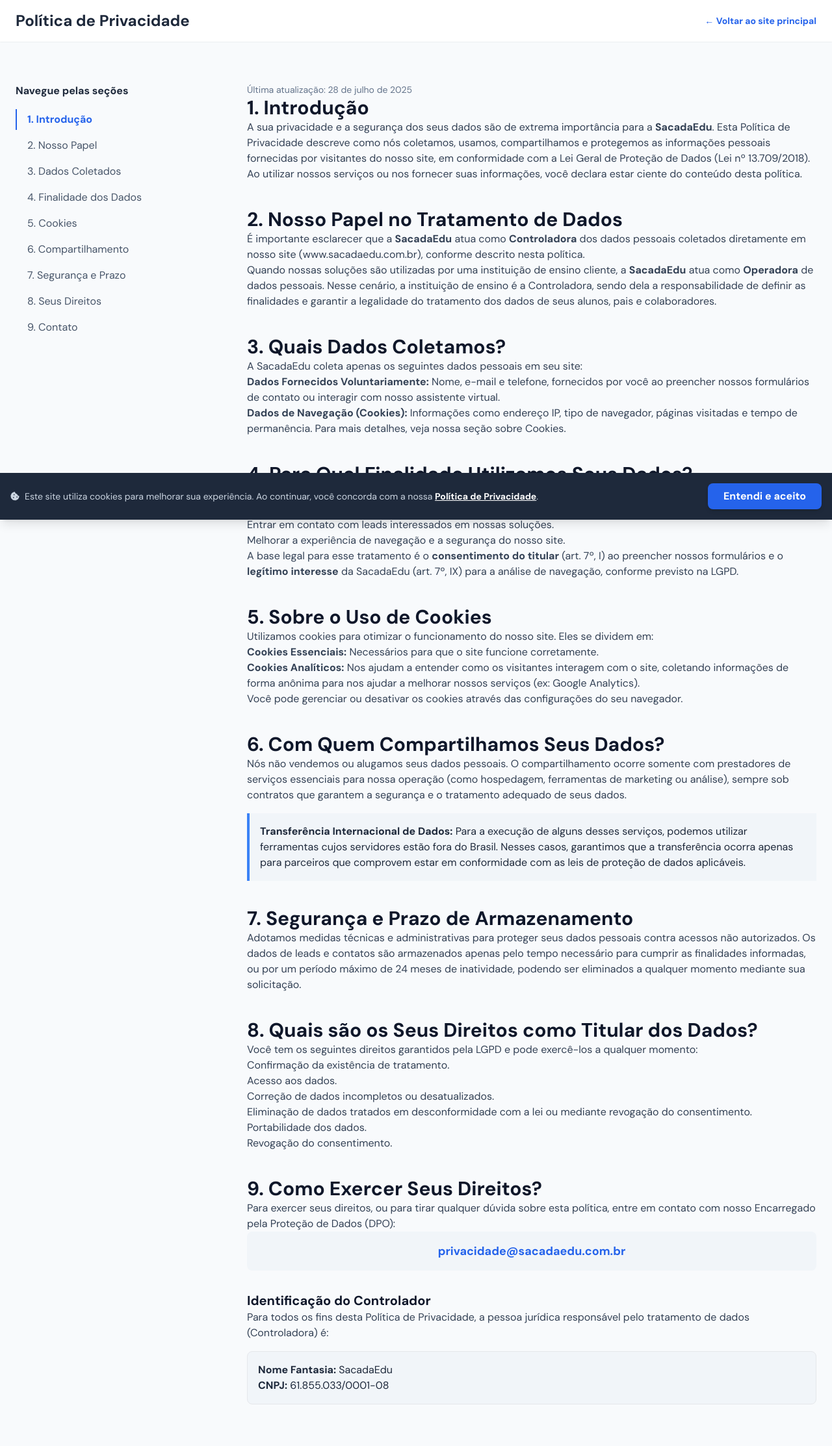
After one commit to andrehsilva/sacadaedu, a Flask app: page /politica-de-privacidade in a window 1280 px wide. The commit adds this page. Shown: the whole page at 65% size. Run offline with Flask 3, Linux system fonts and the light colour scheme; some libraries are stand-ins or nearby versions.

Commit message:
politica de privacidade

```diff
--- a/app.py
+++ b/app.py
@@ -108,6 +108,13 @@ def chat_demo():
     """Renderiza a página de demonstração do chat."""
     return render_template('chat.html')
 
+# ================================================================
+@app.route('/politica-de-privacidade')
+def privacy_policy():
+    """Renderiza a página de Política de Privacidade."""
+    return render_template('politica-de-privacidade.html')
+
+
 # 5. Ponto de Entrada para rodar a aplicação (sem o db.create_all())
 if __name__ == '__main__':
     app.run(debug=True)
--- /dev/null
+++ b/templates/politica-de-privacidade.html
@@ -0,0 +1,210 @@
+<!DOCTYPE html>
+<html lang="pt-br" class="scroll-smooth">
+<head>
+    <meta charset="UTF-8">
+    <meta name="viewport" content="width=device-width, initial-scale=1.0">
+    <title>Política de Privacidade - SacadaEdu</title>
+
+    <script src="https://cdn.tailwindcss.com"></script>
+    <link rel="preconnect" href="https://fonts.googleapis.com">
+    <link rel="preconnect" href="https://fonts.gstatic.com" crossorigin>
+    <link href="https://fonts.googleapis.com/css2?family=DM+Sans:wght@400;500;700&display=swap" rel="stylesheet">
+    <link rel="stylesheet" href="https://cdnjs.cloudflare.com/ajax/libs/font-awesome/6.4.0/css/all.min.css">
+
+    <script>
+        tailwind.config = {
+            theme: {
+                extend: {
+                    colors: {
+                        primary: { 50: '#eff6ff', 100: '#dbeafe', 200: '#bfdbfe', 300: '#93c5fd', 400: '#60a5fa', 500: '#3b82f6', 600: '#2563eb', 700: '#1d4ed8', 800: '#1e40af', 900: '#1e3a8a' },
+                    },
+                    fontFamily: {
+                        sans: ['DM Sans', 'sans-serif'],
+                    },
+                }
+            }
+        }
+    </script>
+    <style>
+        .section-link.active {
+            color: #2563eb;
+            font-weight: 700;
+            border-left-color: #2563eb;
+        }
+    </style>
+</head>
+<body class="bg-slate-50 font-sans text-slate-700">
+
+    <header class="bg-white shadow-sm sticky top-0 z-20">
+        <div class="container mx-auto px-6 py-4 flex justify-between items-center">
+            <h1 class="text-2xl font-bold text-slate-800">Política de Privacidade</h1>
+            <a href="{{ url_for('home') }}" class="text-sm font-semibold text-primary-600 hover:text-primary-800 transition-colors">&larr; Voltar ao site principal</a>
+        </div>
+    </header>
+
+    <div class="container mx-auto px-6 py-12 md:py-16">
+        <div class="flex flex-col lg:flex-row gap-12 lg:gap-16">
+
+            <aside class="w-full lg:w-1/4 lg:sticky lg:top-28 self-start">
+                <nav>
+                    <h3 class="font-bold text-slate-800 mb-4">Navegue pelas seções</h3>
+                    <ul id="toc" class="space-y-2">
+                        <li><a href="#introducao" class="section-link block text-slate-600 hover:text-primary-600 transition-colors border-l-2 border-transparent pl-4 py-1">1. Introdução</a></li>
+                        <li><a href="#papeis" class="section-link block text-slate-600 hover:text-primary-600 transition-colors border-l-2 border-transparent pl-4 py-1">2. Nosso Papel</a></li>
+                        <li><a href="#dados-coletados" class="section-link block text-slate-600 hover:text-primary-600 transition-colors border-l-2 border-transparent pl-4 py-1">3. Dados Coletados</a></li>
+                        <li><a href="#finalidade" class="section-link block text-slate-600 hover:text-primary-600 transition-colors border-l-2 border-transparent pl-4 py-1">4. Finalidade dos Dados</a></li>
+                        <li><a href="#cookies" class="section-link block text-slate-600 hover:text-primary-600 transition-colors border-l-2 border-transparent pl-4 py-1">5. Cookies</a></li>
+                        <li><a href="#compartilhamento" class="section-link block text-slate-600 hover:text-primary-600 transition-colors border-l-2 border-transparent pl-4 py-1">6. Compartilhamento</a></li>
+                        <li><a href="#seguranca" class="section-link block text-slate-600 hover:text-primary-600 transition-colors border-l-2 border-transparent pl-4 py-1">7. Segurança e Prazo</a></li>
+                        <li><a href="#seus-direitos" class="section-link block text-slate-600 hover:text-primary-600 transition-colors border-l-2 border-transparent pl-4 py-1">8. Seus Direitos</a></li>
+                        <li><a href="#contato" class="section-link block text-slate-600 hover:text-primary-600 transition-colors border-l-2 border-transparent pl-4 py-1">9. Contato</a></li>
+                    </ul>
+                </nav>
+            </aside>
+
+            <main class="w-full lg:w-3/4 space-y-10 prose prose-slate max-w-none">
+                <section id="introducao">
+                    <p class="text-sm text-slate-500">Última atualização: 28 de julho de 2025</p>
+                    <h2 class="text-3xl font-bold text-slate-900">1. Introdução</h2>
+                    <p>A sua privacidade e a segurança dos seus dados são de extrema importância para a <strong>SacadaEdu</strong>. Esta Política de Privacidade descreve como nós coletamos, usamos, compartilhamos e protegemos as informações pessoais fornecidas por visitantes do nosso site, em conformidade com a Lei Geral de Proteção de Dados (Lei nº 13.709/2018).</p>
+                    <p>Ao utilizar nossos serviços ou nos fornecer suas informações, você declara estar ciente do conteúdo desta política.</p>
+                </section>
+
+                <section id="papeis">
+                    <h2 class="text-3xl font-bold text-slate-900">2. Nosso Papel no Tratamento de Dados</h2>
+                    <p>É importante esclarecer que a <strong>SacadaEdu</strong> atua como <strong>Controladora</strong> dos dados pessoais coletados diretamente em nosso site (www.sacadaedu.com.br), conforme descrito nesta política.</p>
+                    <p>Quando nossas soluções são utilizadas por uma instituição de ensino cliente, a <strong>SacadaEdu</strong> atua como <strong>Operadora</strong> de dados pessoais. Nesse cenário, a instituição de ensino é a Controladora, sendo dela a responsabilidade de definir as finalidades e garantir a legalidade do tratamento dos dados de seus alunos, pais e colaboradores.</p>
+                </section>
+
+                <section id="dados-coletados">
+                    <h2 class="text-3xl font-bold text-slate-900">3. Quais Dados Coletamos?</h2>
+                    <p>A SacadaEdu coleta apenas os seguintes dados pessoais em seu site:</p>
+                    <ul>
+                        <li><strong>Dados Fornecidos Voluntariamente:</strong> Nome, e-mail e telefone, fornecidos por você ao preencher nossos formulários de contato ou interagir com nosso assistente virtual.</li>
+                        <li><strong>Dados de Navegação (Cookies):</strong> Informações como endereço IP, tipo de navegador, páginas visitadas e tempo de permanência. Para mais detalhes, veja nossa seção sobre Cookies.</li>
+                    </ul>
+                </section>
+
+                <section id="finalidade">
+                    <h2 class="text-3xl font-bold text-slate-900">4. Para Qual Finalidade Utilizamos Seus Dados?</h2>
+                    <p>Os dados coletados no site da SacadaEdu são utilizados para:</p>
+                    <ul>
+                        <li>Responder a dúvidas e fornecer informações sobre nossos serviços.</li>
+                        <li>Entrar em contato com leads interessados em nossas soluções.</li>
+                        <li>Melhorar a experiência de navegação e a segurança do nosso site.</li>
+                    </ul>
+                    <p>A base legal para esse tratamento é o <strong>consentimento do titular</strong> (art. 7º, I) ao preencher nossos formulários e o <strong>legítimo interesse</strong> da SacadaEdu (art. 7º, IX) para a análise de navegação, conforme previsto na LGPD.</p>
+                </section>
+
+                <section id="cookies">
+                    <h2 class="text-3xl font-bold text-slate-900">5. Sobre o Uso de Cookies</h2>
+                     <p>Utilizamos cookies para otimizar o funcionamento do nosso site. Eles se dividem em:</p>
+                    <ul>
+                        <li><strong>Cookies Essenciais:</strong> Necessários para que o site funcione corretamente.</li>
+                        <li><strong>Cookies Analíticos:</strong> Nos ajudam a entender como os visitantes interagem com o site, coletando informações de forma anônima para nos ajudar a melhorar nossos serviços (ex: Google Analytics).</li>
+                    </ul>
+                    <p>Você pode gerenciar ou desativar os cookies através das configurações do seu navegador.</p>
+                </section>
+
+                <section id="compartilhamento">
+                    <h2 class="text-3xl font-bold text-slate-900">6. Com Quem Compartilhamos Seus Dados?</h2>
+                    <p>Nós não vendemos ou alugamos seus dados pessoais. O compartilhamento ocorre somente com prestadores de serviços essenciais para nossa operação (como hospedagem, ferramentas de marketing ou análise), sempre sob contratos que garantem a segurança e o tratamento adequado de seus dados.</p>
+                    <div class="mt-4 p-4 bg-slate-100 border-l-4 border-primary-500 text-slate-800">
+                        <strong class="font-bold">Transferência Internacional de Dados:</strong> Para a execução de alguns desses serviços, podemos utilizar ferramentas cujos servidores estão fora do Brasil. Nesses casos, garantimos que a transferência ocorra apenas para parceiros que comprovem estar em conformidade com as leis de proteção de dados aplicáveis.
+                    </div>
+                </section>
+
+                <section id="seguranca">
+                    <h2 class="text-3xl font-bold text-slate-900">7. Segurança e Prazo de Armazenamento</h2>
+                    <p>Adotamos medidas técnicas e administrativas para proteger seus dados pessoais contra acessos não autorizados. Os dados de leads e contatos são armazenados apenas pelo tempo necessário para cumprir as finalidades informadas, ou por um período máximo de 24 meses de inatividade, podendo ser eliminados a qualquer momento mediante sua solicitação.</p>
+                </section>
+
+                <section id="seus-direitos">
+                    <h2 class="text-3xl font-bold text-slate-900">8. Quais são os Seus Direitos como Titular dos Dados?</h2>
+                    <p>Você tem os seguintes direitos garantidos pela LGPD e pode exercê-los a qualquer momento:</p>
+                    <ul>
+                        <li>Confirmação da existência de tratamento.</li>
+                        <li>Acesso aos dados.</li>
+                        <li>Correção de dados incompletos ou desatualizados.</li>
+                        <li>Eliminação de dados tratados em desconformidade com a lei ou mediante revogação do consentimento.</li>
+                        <li>Portabilidade dos dados.</li>
+                        <li>Revogação do consentimento.</li>
+                    </ul>
+                </section>
+
+                <section id="contato">
+                    <h2 class="text-3xl font-bold text-slate-900">9. Como Exercer Seus Direitos?</h2>
+                    <p>Para exercer seus direitos, ou para tirar qualquer dúvida sobre esta política, entre em contato com nosso Encarregado pela Proteção de Dados (DPO):</p>
+                    <p class="text-center font-semibold text-lg bg-slate-100 p-4 rounded-lg">
+                        <a href="mailto:privacidade@sacadaedu.com.br" class="text-primary-600 hover:underline">privacidade@sacadaedu.com.br</a>
+                    </p>
+
+                    <h3 class="text-xl font-bold text-slate-900 mt-8">Identificação do Controlador</h3>
+                    <p>Para todos os fins desta Política de Privacidade, a pessoa jurídica responsável pelo tratamento de dados (Controladora) é:</p>
+                    <div class="mt-4 p-4 bg-slate-100 border rounded-lg text-slate-800">
+                        <p><strong>Nome Fantasia:</strong> SacadaEdu</p>
+                        <p><strong>CNPJ:</strong> 61.855.033/0001-08</p>
+                    </div>
+
+
+                </section>
+            </main>
+
+        </div>
+    </div>
+
+    <div id="consent-banner" class="fixed bottom-0 left-0 right-0 bg-slate-800 text-white p-4 shadow-lg z-50 transform translate-y-full transition-transform duration-500 ease-in-out">
+        <div class="container mx-auto flex flex-col md:flex-row items-center justify-between gap-4">
+            <p class="text-sm text-slate-300">
+                <i class="fas fa-cookie-bite mr-2"></i>Este site utiliza cookies para melhorar sua experiência. Ao continuar, você concorda com a nossa <a href="#" class="font-semibold text-white underline hover:text-primary-300">Política de Privacidade</a>.
+            </p>
+            <button id="accept-consent" class="flex-shrink-0 bg-primary-600 hover:bg-primary-700 text-white font-bold py-2 px-6 rounded-lg shadow-md transition-all">
+                Entendi e aceito
+            </button>
+        </div>
+    </div>
+
+    <script>
+        document.addEventListener('DOMContentLoaded', function() {
+            const consentBanner = document.getElementById('consent-banner');
+            const acceptButton = document.getElementById('accept-consent');
+
+            if (consentBanner && acceptButton) {
+                if (localStorage.getItem('privacyConsent') !== 'true') {
+                    setTimeout(() => {
+                        consentBanner.classList.remove('translate-y-full');
+                    }, 500);
+                }
+                acceptButton.addEventListener('click', () => {
+                    localStorage.setItem('privacyConsent', 'true');
+                    consentBanner.classList.add('translate-y-full');
+                });
+            }
+
+            const sections = document.querySelectorAll('main section');
+            const navLinks = document.querySelectorAll('#toc a');
+
+            const makeActive = (link) => {
+                navLinks.forEach(item => item.classList.remove('active'));
+                const activeLink = document.querySelector(`#toc a[href="#${link}"]`);
+                if (activeLink) {
+                    activeLink.classList.add('active');
+                }
+            };
+
+            const observer = new IntersectionObserver((entries) => {
+                entries.forEach(entry => {
+                    if (entry.isIntersecting) {
+                        makeActive(entry.target.id);
+                    }
+                });
+            }, {
+                rootMargin: '-50% 0px -50% 0px',
+                threshold: 0
+            });
+
+            sections.forEach(section => observer.observe(section));
+        });
+    </script>
+</body>
+</html>
```
Also changed, not shown: templates/index.html (+70 -184 lines).
